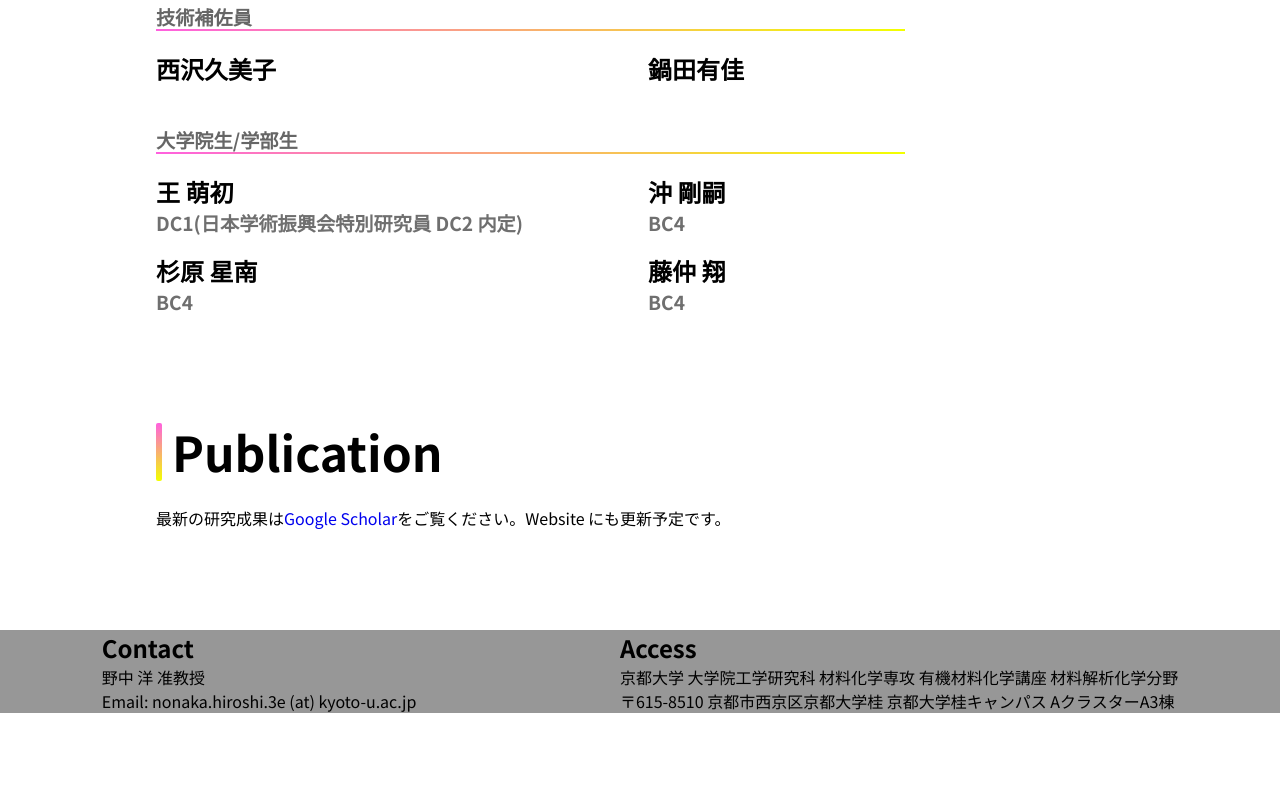
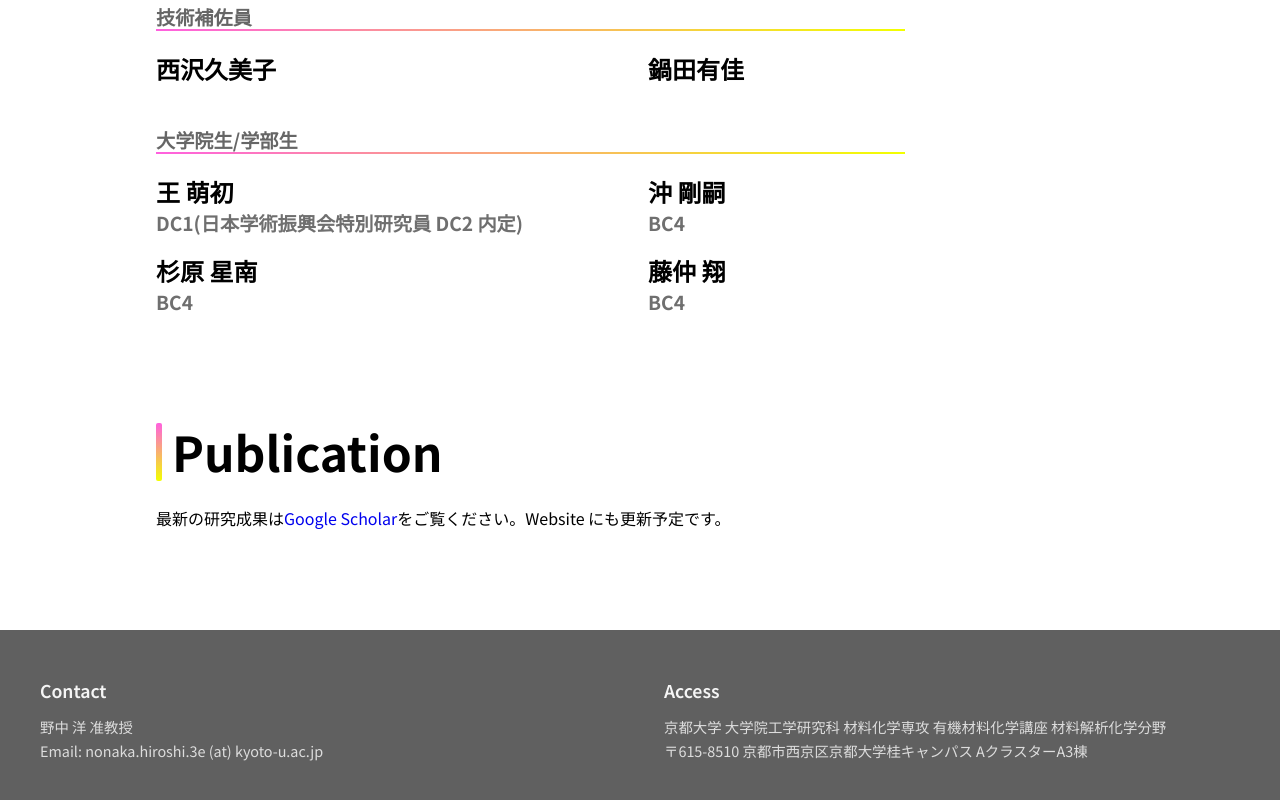
Before and after one commit to zuragooro/NonakaGroup_Website, a plain HTML site: page index.html in a window 1280 px wide. Shown: the part 2626-3426 px from the top of the page. Before the commit the page ends 3339 px from the top, so only its background shows below. Drawn offline with Linux system fonts and the light colour scheme; some packages are replaced by stand-ins of ours.

Commit message:
fix_footer

```diff
--- a/css/footer.css
+++ b/css/footer.css
@@ -1,5 +1,37 @@
-.footer{
-    background-color: rgb(151, 151, 151);
-    display: flex;
-    justify-content: space-around;
+.footer {
+  background: #606060;
+  color: #f5f5f5;
+  padding: 48px 24px;
 }
+.footer_inner {
+  max-width: 1200px;
+  margin: 0 auto;
+
+  display: grid;
+  grid-template-columns: 1fr 1fr;
+  gap: 48px;
+}
+
+.footer h2 {
+  font-size: 1.1rem;
+  margin-bottom: 12px;
+  font-weight: 600;
+}
+
+.footer p {
+  font-size: 0.9rem;
+  line-height: 1.7;
+  color: #ddd;
+}
+
+/* ===== スマホ ===== */
+@media (max-width: 767px) {
+  .footer_inner {
+    grid-template-columns: 1fr;
+    gap: 32px;
+  }
+
+  .footer {
+    padding: 40px 20px;
+  }
+}
--- a/index.html
+++ b/index.html
@@ -180,6 +180,7 @@
         </main>
 
         <footer class="footer">
+            <div class="footer_inner">
                 <div class="footer_contact">
                     <h2>Contact</h2>
                     <p>野中 洋 准教授</p>
@@ -190,8 +191,8 @@
                     <h2>Access</h2>
                     <p>京都大学 大学院工学研究科 材料化学専攻
                         有機材料化学講座 材料解析化学分野</p>
-                <p>〒615-8510 京都市西京区京都大学桂 京都大学桂キャンパス
-                    AクラスターA3棟</p>
+                    <p>〒615-8510 京都市西京区京都大学桂キャンパス AクラスターA3棟</p>
+                </div>
             </div>
 </footer>
 
```
Lines whose indentation alone changed are shown as unchanged.
